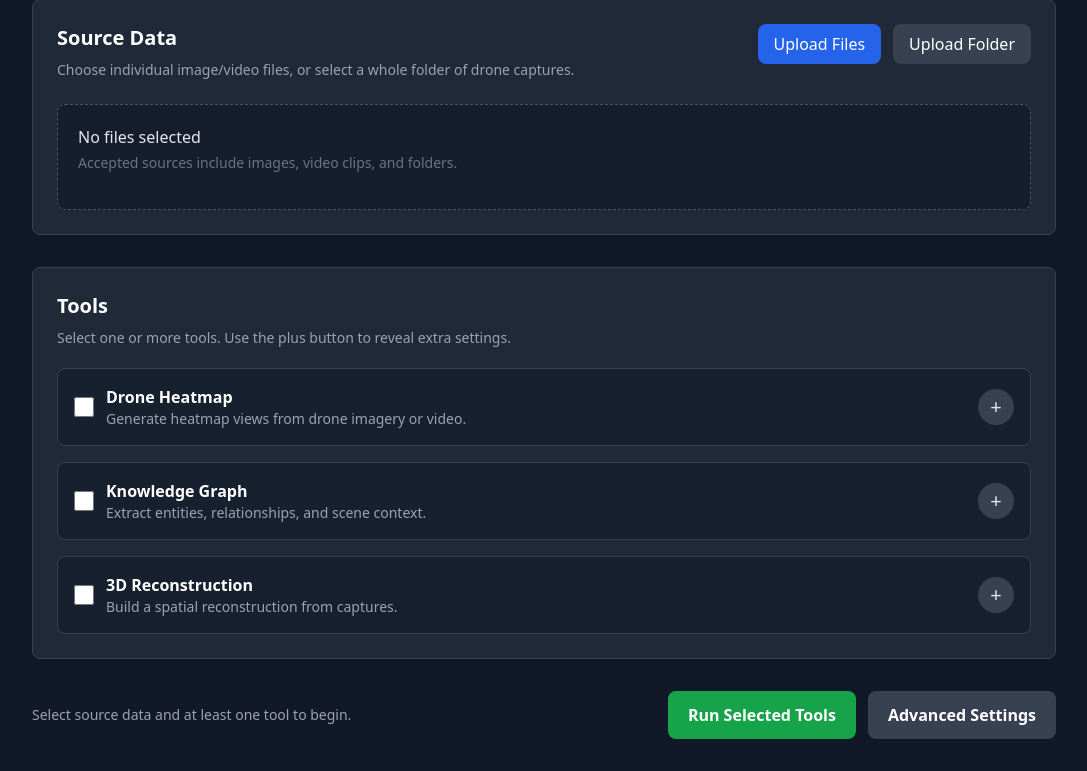
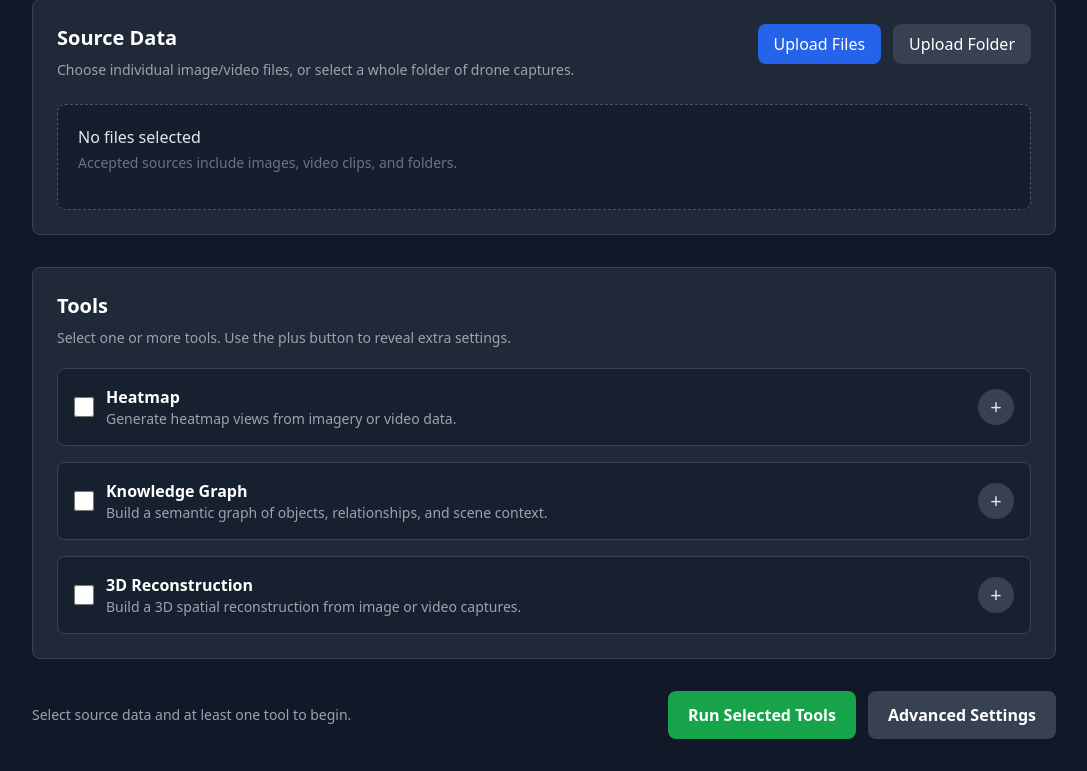
Before and after one commit to NealCronin/Almost-ARCADIA, a Django app: page /client/ in a window 1280 px wide. Shown: the part 206-977 px from the top of the page, without its empty margins (96-1183 px from the left). Run offline with Django 4.2, Linux system fonts and the light colour scheme; some libraries are stand-ins or nearby versions.

Commit message:
Creating my own branch and pushing changes to UI

```diff
--- a/core_orchestrator/templates/core_orchestrator/tool_selection.html
+++ b/core_orchestrator/templates/core_orchestrator/tool_selection.html
@@ -61,7 +61,7 @@
                     <div class="flex items-center justify-between gap-4">
                         <label class="flex items-center gap-3 cursor-pointer">
                             <input type="checkbox" name="tools" value="drone-heatmap" class="h-5 w-5 rounded border-gray-600 bg-gray-800 text-green-500 focus:ring-green-500">
-                            <span><span class="block font-semibold text-white">Drone Heatmap</span><span class="block text-sm text-gray-400">Generate heatmap views from drone imagery or video.</span></span>
+                            <span><span class="block font-semibold text-white">Heatmap</span><span class="block text-sm text-gray-400">Generate heatmap views from imagery or video data.</span></span>
                         </label>
                         <button type="button" class="settings-toggle shrink-0 h-9 w-9 rounded-full bg-gray-700 text-xl leading-none text-gray-200 hover:bg-green-700" aria-expanded="false" aria-controls="heatmap-settings">+</button>
                     </div>
@@ -78,7 +78,7 @@
                     <div class="flex items-center justify-between gap-4">
                         <label class="flex items-center gap-3 cursor-pointer">
                             <input type="checkbox" name="tools" value="knowledge-graph" class="h-5 w-5 rounded border-gray-600 bg-gray-800 text-green-500 focus:ring-green-500">
-                            <span><span class="block font-semibold text-white">Knowledge Graph</span><span class="block text-sm text-gray-400">Extract entities, relationships, and scene context.</span></span>
+                            <span><span class="block font-semibold text-white">Knowledge Graph</span><span class="block text-sm text-gray-400">Build a semantic graph of objects, relationships, and scene context.</span></span>
                         </label>
                         <button type="button" class="settings-toggle shrink-0 h-9 w-9 rounded-full bg-gray-700 text-xl leading-none text-gray-200 hover:bg-green-700" aria-expanded="false" aria-controls="graph-settings">+</button>
                     </div>
@@ -94,7 +94,7 @@
                     <div class="flex items-center justify-between gap-4">
                         <label class="flex items-center gap-3 cursor-pointer">
                             <input type="checkbox" name="tools" value="3d-reconstruction" class="h-5 w-5 rounded border-gray-600 bg-gray-800 text-green-500 focus:ring-green-500">
-                            <span><span class="block font-semibold text-white">3D Reconstruction</span><span class="block text-sm text-gray-400">Build a spatial reconstruction from captures.</span></span>
+                            <span><span class="block font-semibold text-white">3D Reconstruction</span><span class="block text-sm text-gray-400">Build a 3D spatial reconstruction from image or video captures.</span></span>
                         </label>
                         <button type="button" class="settings-toggle shrink-0 h-9 w-9 rounded-full bg-gray-700 text-xl leading-none text-gray-200 hover:bg-green-700" aria-expanded="false" aria-controls="reconstruction-settings">+</button>
                     </div>
```
